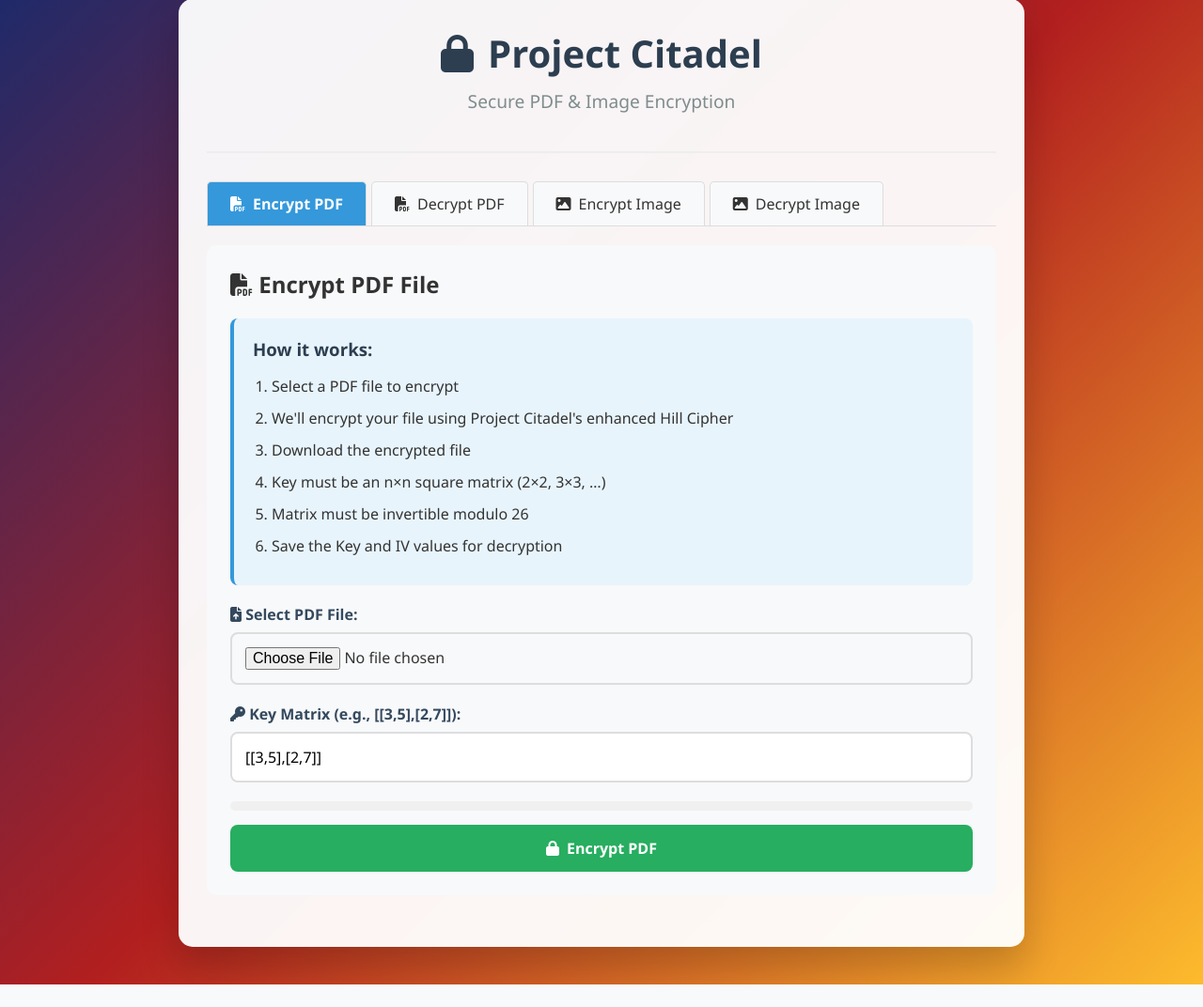
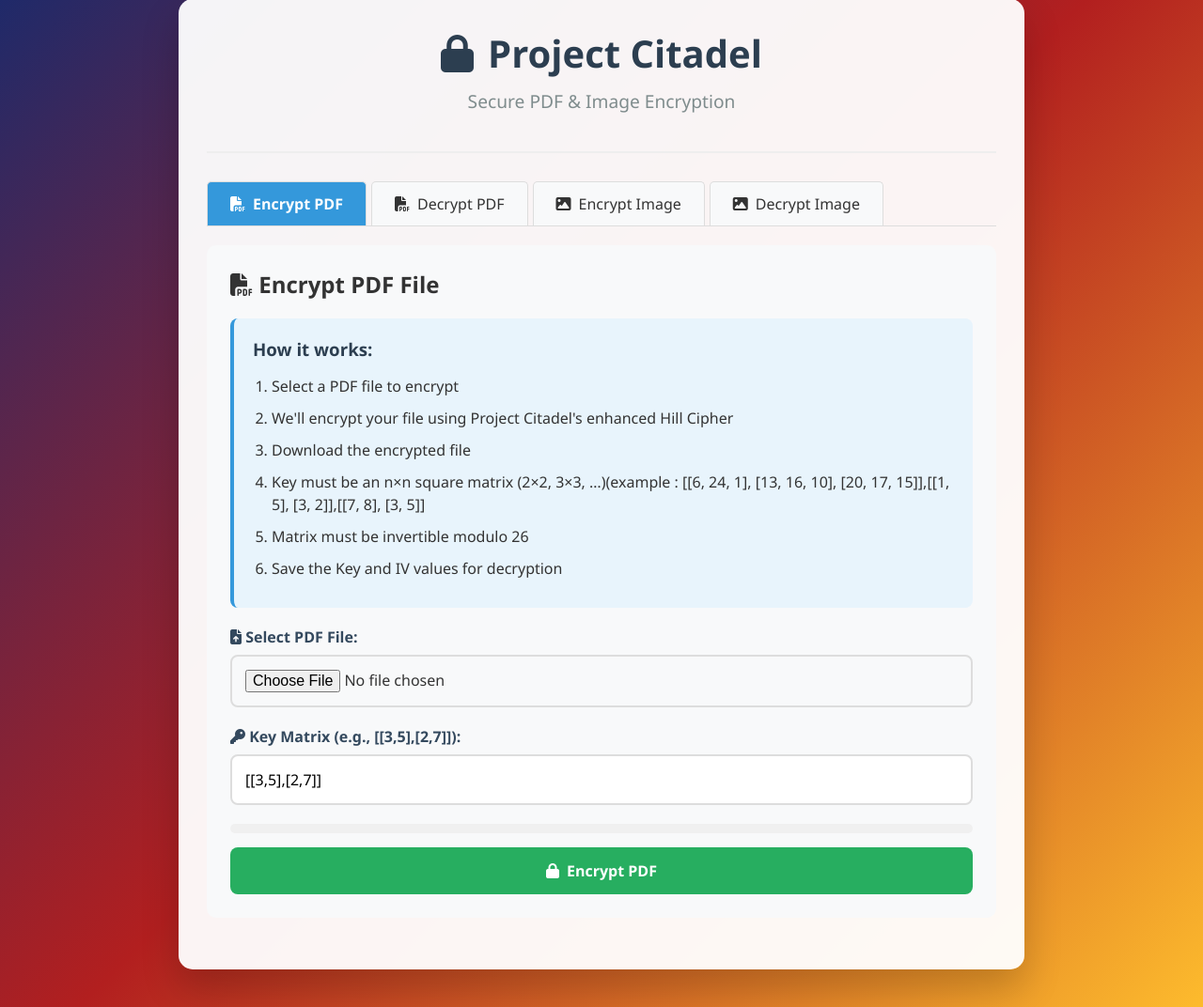
Before and after one commit to manthans2004/Project-Citadel, a Flask app: page / in a window 1280 px wide. Shown: the part 41-1113 px from the top of the page at 94% size. Before the commit the page ends 1089 px from the top, so only its background shows below. Run offline with Flask 3, Linux system fonts and the light colour scheme.

Commit message:
Update index.html

```diff
--- a/templates/index.html
+++ b/templates/index.html
@@ -323,7 +323,7 @@
                         <li>Select a PDF file to encrypt</li>
                         <li>We'll encrypt your file using Project Citadel's enhanced Hill Cipher</li>
                         <li>Download the encrypted file</li>
-                          <li>Key must be an n×n square matrix (2×2, 3×3, …)</li>
+                          <li>Key must be an n×n square matrix (2×2, 3×3, …)(example : [[6, 24, 1], [13, 16, 10], [20, 17, 15]],[[1, 5], [3, 2]],[[7, 8], [3, 5]]</li>
                          <li>Matrix must be invertible modulo 26</li>
 
 
```
